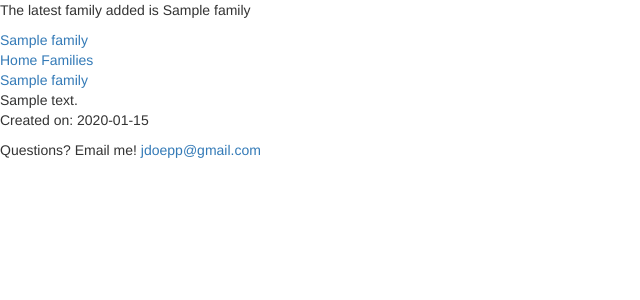
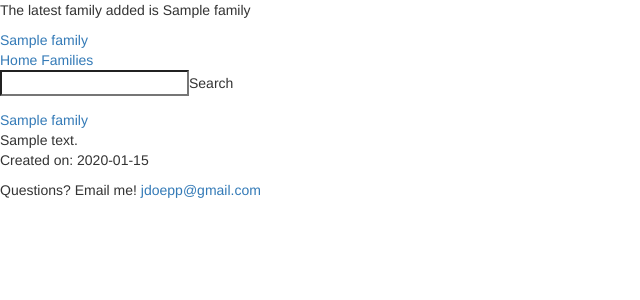
Before and after one commit to pihentagyu/django_chms, a Django app: page /families/ in a window 1280 px wide. Shown: the top 300 px of the page, without its empty margins (0-640 px from the left). Run offline with Django 3.2, Linux system fonts and the light colour scheme; tables that the repository leaves empty hold one stand-in row (values such as "Sample post"); some libraries are stand-ins or nearby versions.

Commit message:
use families/layout.html template

```diff
--- a/django_chms/families/templates/families/family_list.html
+++ b/django_chms/families/templates/families/family_list.html
@@ -1,4 +1,4 @@
-{% extends "layout.html" %}
+{% extends "families/layout.html" %}
 {% load bootstrap3 %}
 {# {% load static from staticfiles %}#}
 
@@ -9,6 +9,7 @@
 {% block title %}Families{% endblock %}
 
 {% block content %}
+{{ block.super }}
     <div class="cards">
         {% for family in families %}
             <div class="card">
--- a/django_chms/families/templates/families/layout.html
+++ b/django_chms/families/templates/families/layout.html
@@ -4,9 +4,10 @@
 
 {% block content %}
     {{ block.super }}
-    <ul class="breadcrumbs">
-        <li><a href="{% url 'home' %}">Home</a></li>
-        <li><a href="{% url 'families:list' %}">Families</a></li>
-        {% block breadcrumbs %}{% endblock %}
-    </ul>
+    <nav>
+	    <form action="{% url 'families:search' %}" method="GET">
+			    <input type="search" name="q"
+			    <button type="button">Search</button>
+	    </form>
+    </nav>
 {% endblock %}
--- a/django_chms/families/urls.py
+++ b/django_chms/families/urls.py
@@ -8,5 +8,6 @@ urlpatterns = [
         url(r'(?P<family_pk>\d+)/create_member_(?P<member_type>a|d)/$', views.member_form, name='create_member'),
         url(r'(?P<family_pk>\d+)/edit_member_(?P<member_pk>\d+)_(?P<member_type>a|d)/$', views.member_form, name='edit_member'),
         url(r'edit_family_(?P<pk>\d+)/$', views.family_edit, name='edit_family'),
+        url(r'search/$', views.search, name='search'),
         url(r'(?P<pk>\d+)/$', views.family_detail, name='detail'),
         ]
--- a/django_chms/families/views.py
+++ b/django_chms/families/views.py
@@ -139,3 +139,9 @@ def member_edit(request, family_pk, member_pk, member_type):
             messages.success(request, "Updated {}".format(form.cleaned_data['first_name']))
         return HttpResponseRedirect(member.get_absolute_url())
     return render(request, 'families/member_form.html', {'form': form, 'family':member.family})
+
+
+def search(request):
+    term = request.GET.get('q')
+    families = models.Family.objects.filter(family_name__icontains=term)
+    return render(request, 'families/family_list.html', {'families': families})
```
